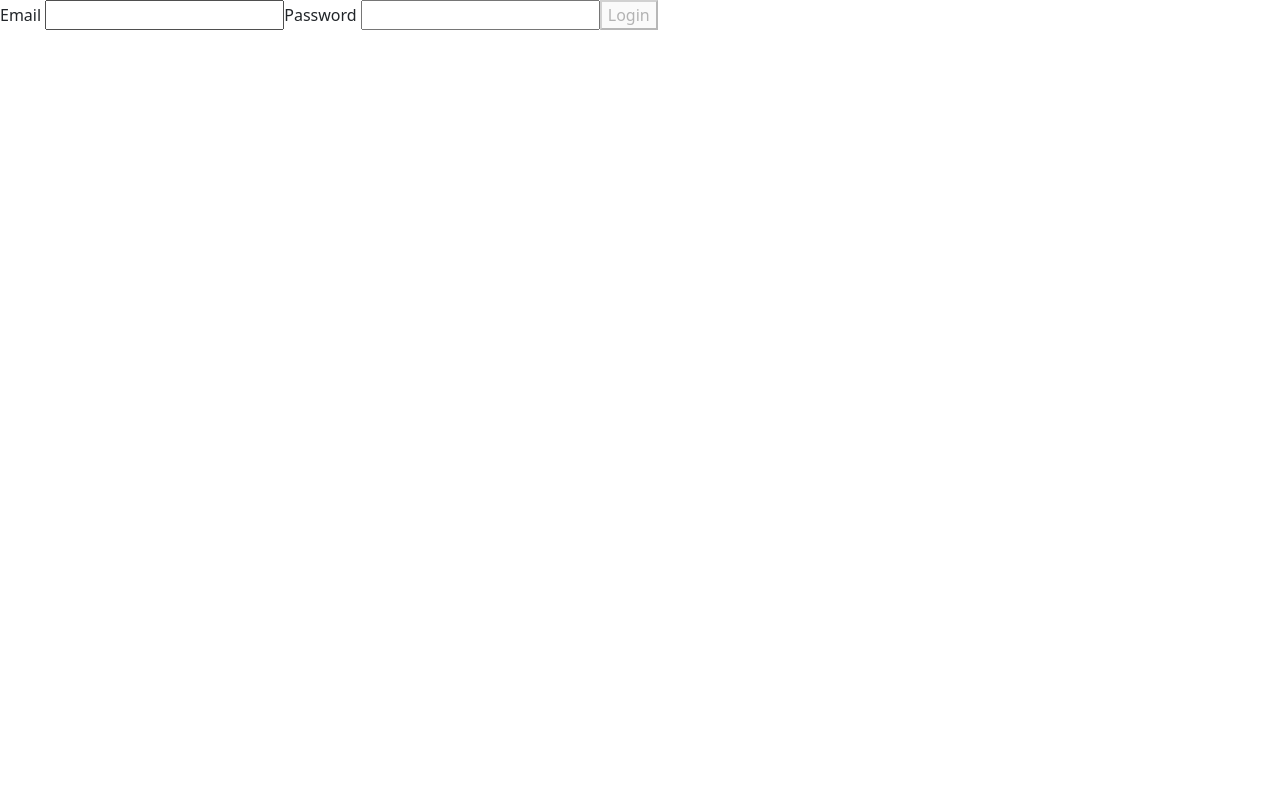
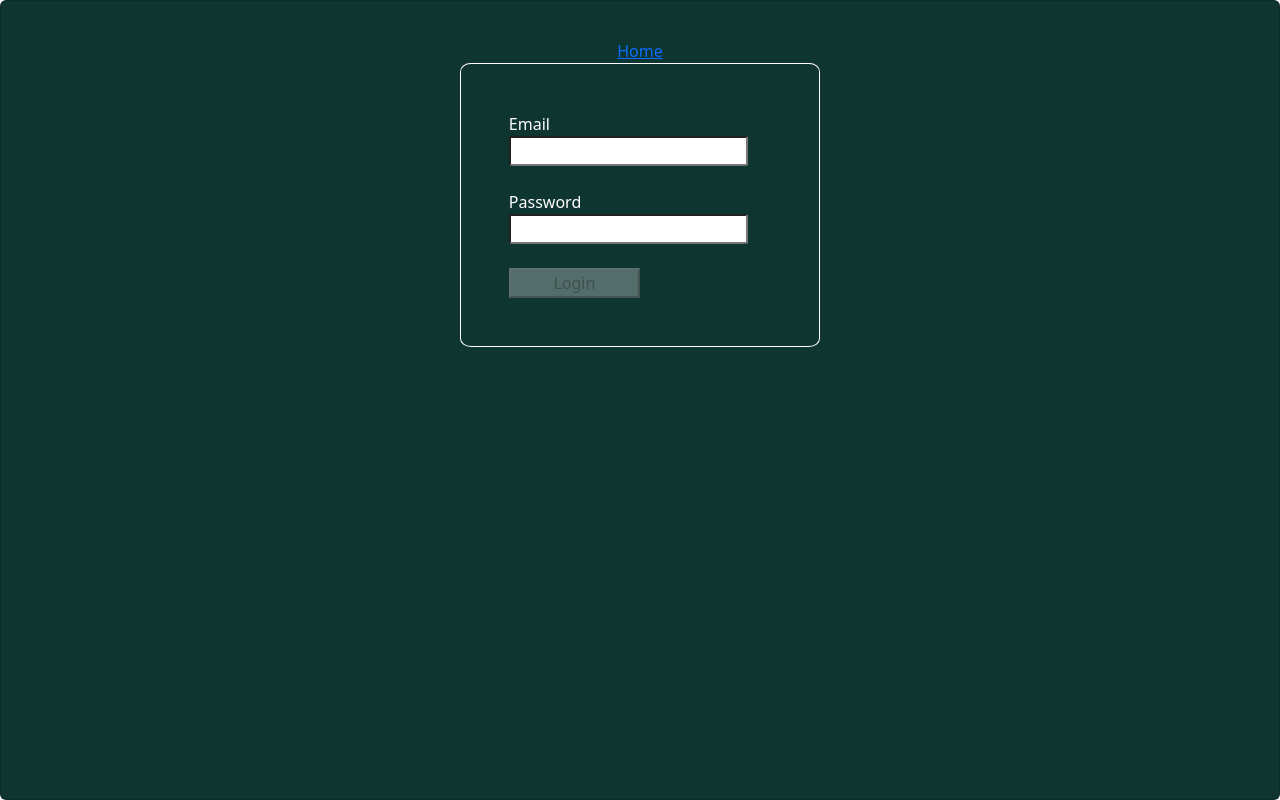
Before and after one commit to Elzohary/ContractingCompanyManagmentWebApp, an Angular app: page /login in a window 1280 px wide. Built offline with nearby package versions, Linux system fonts and the light colour scheme.

Commit message:
LoginCreated

```diff
--- a/package.json
+++ b/package.json
@@ -15,12 +15,12 @@
   "private": true,
   "dependencies": {
     "@angular/animations": "^17.2.3",
-    "@angular/cdk": "^16.2.10",
+    "@angular/cdk": "^17.2.1",
     "@angular/common": "^17.2.3",
     "@angular/compiler": "^17.2.3",
     "@angular/core": "^17.2.3",
     "@angular/forms": "^17.2.3",
-    "@angular/material": "^16.2.10",
+    "@angular/material": "^17.2.1",
     "@angular/platform-browser": "^17.2.3",
     "@angular/platform-browser-dynamic": "^17.2.3",
     "@angular/platform-server": "^17.2.3",
--- a/src/app/authentication/login/login.component.html
+++ b/src/app/authentication/login/login.component.html
@@ -1,3 +1,5 @@
+<div class="card">
+  <a routerLink="/home">Home</a>
   <form [formGroup]="loginForm" (ngSubmit)="handleSubmit()">
     <label>
       Email
@@ -11,3 +13,4 @@
 
     <button type="submit" [disabled]="!loginForm.valid">Login</button>
   </form>
+</div>
--- a/src/app/authentication/login/login.component.scss
+++ b/src/app/authentication/login/login.component.scss
@@ -0,0 +1,33 @@
+.card {
+    width: 100vw;
+    height: 100vh;
+    padding: 3%;
+    display: flex;
+    align-items: center;
+    background-color: #0f3531;
+    color: white;
+}
+
+form {
+    width: 30%;
+    display: flex;
+    flex-direction: column;
+    align-self: center;
+    gap: 1.5rem;
+    padding: 4%;
+    border: 1px solid white;
+    border-radius: 3%;
+
+    label {
+        width: 5rem;
+
+        input {
+            border-radius: 3%;
+        }
+    }
+
+    button {
+        width: 50%;
+    }
+
+}
```
Also changed, not shown: src/app/authentication/authentication.module.ts (+3 -6 lines), src/app/authentication/login/login.component.ts (+0 -22 lines), src/app/portal/portal.module.ts (added, +12 -0 lines), 1 other file (tests, documents, lock files or other folders). Lines whose indentation alone changed are shown as unchanged.
